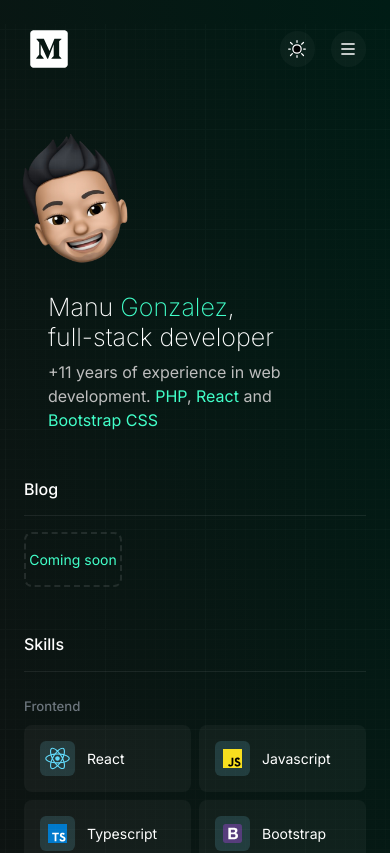
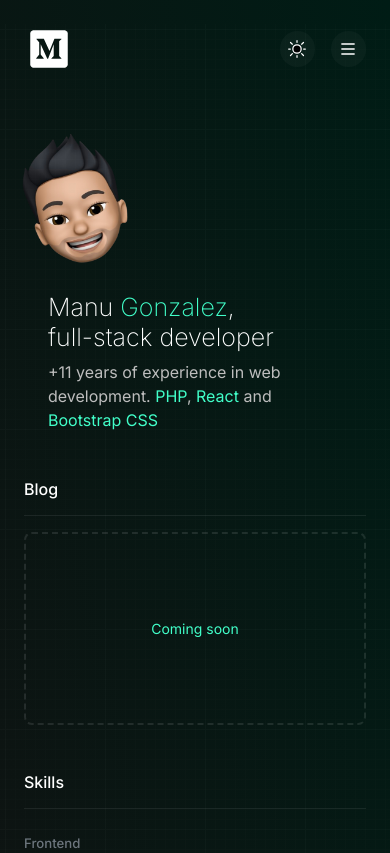
Before and after one commit to manuelson/project-manugonzalez, a React (Vite) app: page / in a window 390 px wide. Shown: the top 853 px of the page. Built offline with nearby package versions, Linux system fonts and the light colour scheme.

Commit message:
blog grid

```diff
--- a/src/index.css
+++ b/src/index.css
@@ -246,6 +246,9 @@ div.nav-cards {
 }
 
 @media (max-width: 575.98px) {
+    .blog {
+        grid-template-columns: repeat(1,minmax(0,1fr));
+    }
     .skills {
         row-gap: .5rem;
         column-gap: .5rem;
@@ -272,6 +275,9 @@ div.nav-cards {
 }
 
 @media (max-width: 767.98px) {
+    .blog {
+        grid-template-columns: repeat(1,minmax(0,1fr));
+    }
     .skills {
         row-gap: .5rem;
         column-gap: .5rem;
```
